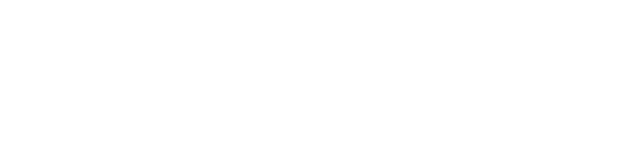
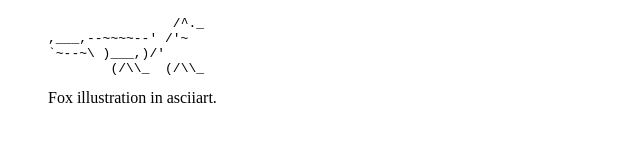
Before and after one commit to LeviDetergent/art109proj1, a plain HTML site: page index.html in a window 1280 px wide. Shown: the whole page, without its empty margins (0-640 px from the left). Drawn offline with Linux system fonts and the light colour scheme.

Commit message:
Update index.html

```diff
--- a/index.html
+++ b/index.html
@@ -3,9 +3,20 @@
 <head>
     <meta charset="UTF-8">
     <meta name="viewport" content="width=device-width, initial-scale=1.0">
-    <title>Document</title>
+    <title>Hi</title>
 </head>
 <body>
+    <figure role="img" aria-labelledby="fox-caption">
+  	<pre>
+          	/^._
+,___,--~~~~--' /'~
+`~--~\ )___,)/'
+	(/\\_  (/\\_
+</pre>
+  	<figcaption id="fox-caption">
+Fox illustration in asciiart.
+  	</figcaption>
+</figure>
 
 </body>
 </html>
```
